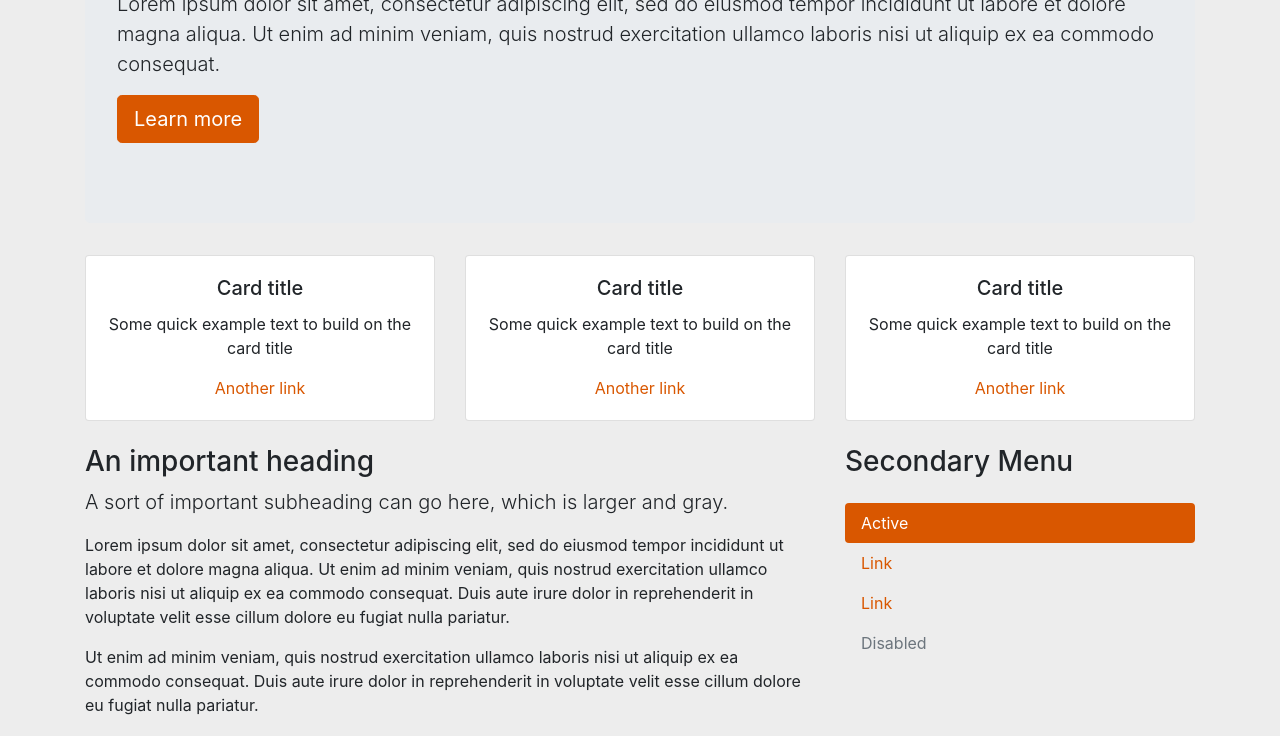
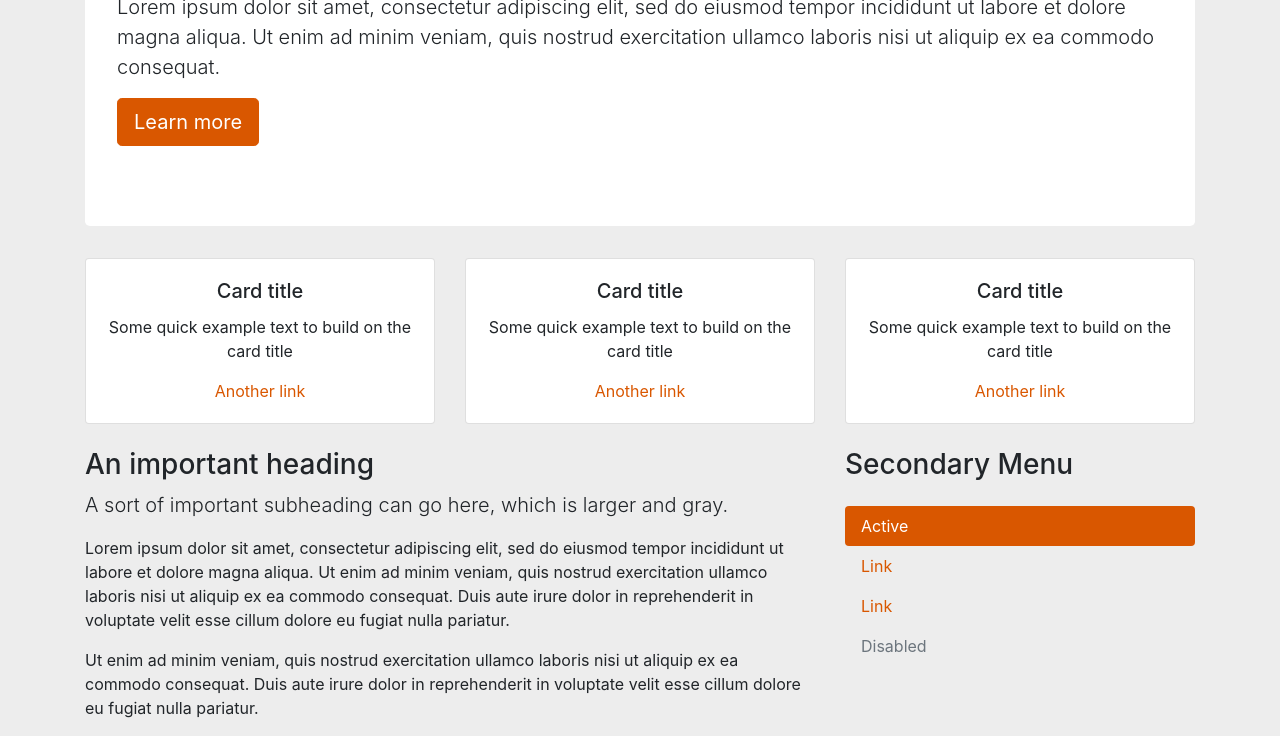
Before and after one commit to mich4863/BS-4, a website: page src/index.html in a window 1280 px wide. Shown: the part 206-942 px from the top of the page. Drawn offline with Linux system fonts and the light colour scheme.

Commit message:
initial commit

```diff
--- a/src/scss/styles.scss
+++ b/src/scss/styles.scss
@@ -10,3 +10,8 @@ $bg-color: #ededed;
 body {
     background: $bg-color;
 }
+
+.jumbotron {
+  background-color: #ffffff !important;
+  border-top: 3px solid rgb(219, 219, 219);
+}
```
Also changed, not shown: src/css/styles.css, 1 other file.
